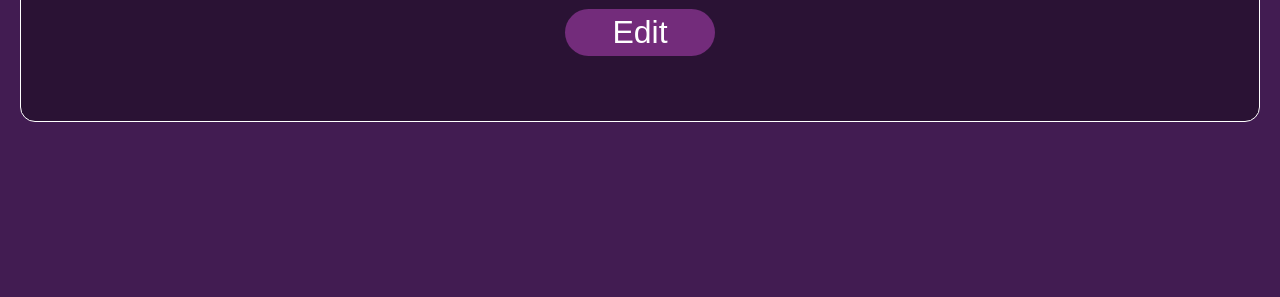
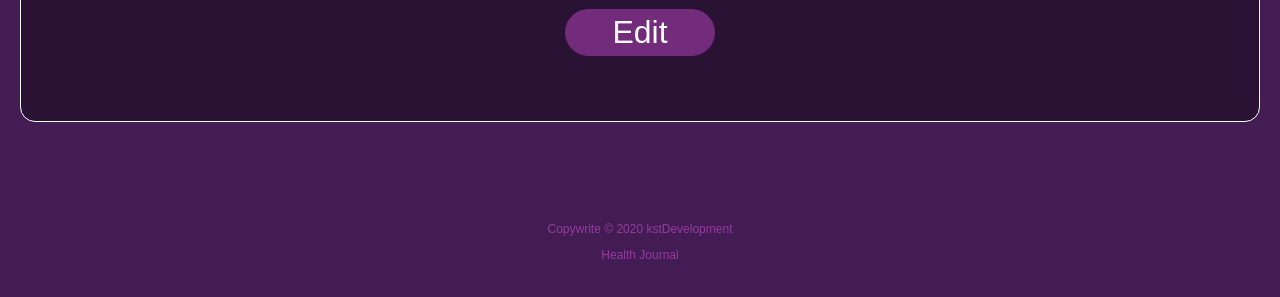
Before and after one commit to 107124/Health-Journal, a React app: page /journal/1 in a window 1280 px wide. Shown: the part 369-666 px from the top of the page. Built offline with nearby package versions, Linux system fonts and the light colour scheme.

Commit message:
Footer copywrites
added a copywrites footer throught the app.

```diff
--- /dev/null
+++ b/src/components/footer.js
@@ -0,0 +1,11 @@
+import React from "react";
+// import { Link, Route, Switch, BrowserRouter } from "react-router";
+
+export default function Footer() {
+  return (
+    <div className="footer-container">
+      <p>Copywrite © 2020 kstDevelopment</p>
+      <p>Health Journal</p>
+    </div>
+  );
+}
--- a/src/index.js
+++ b/src/index.js
@@ -7,6 +7,7 @@ import Home from "./pages/home";
 import UpdateTrack from "./pages/updateTrack";
 import Journal from "./components/journal";
 import Login from "./pages/login";
+import Footer from "./components/footer";
 
 import "./styles.css";
 
@@ -46,6 +47,7 @@ function App(props) {
           </Switch>
         </div>
       </BrowserRouter>
+      <Footer />
     </div>
   );
 }
--- a/src/styles.css
+++ b/src/styles.css
@@ -379,3 +379,11 @@ body {
   transition: 0.2s ease-in-out;
   text-decoration: none;
 }
+
+/* footer */
+
+.footer-container {
+  color: #973ba1;
+  font-size: 12px;
+  margin: 100px;
+}
```
